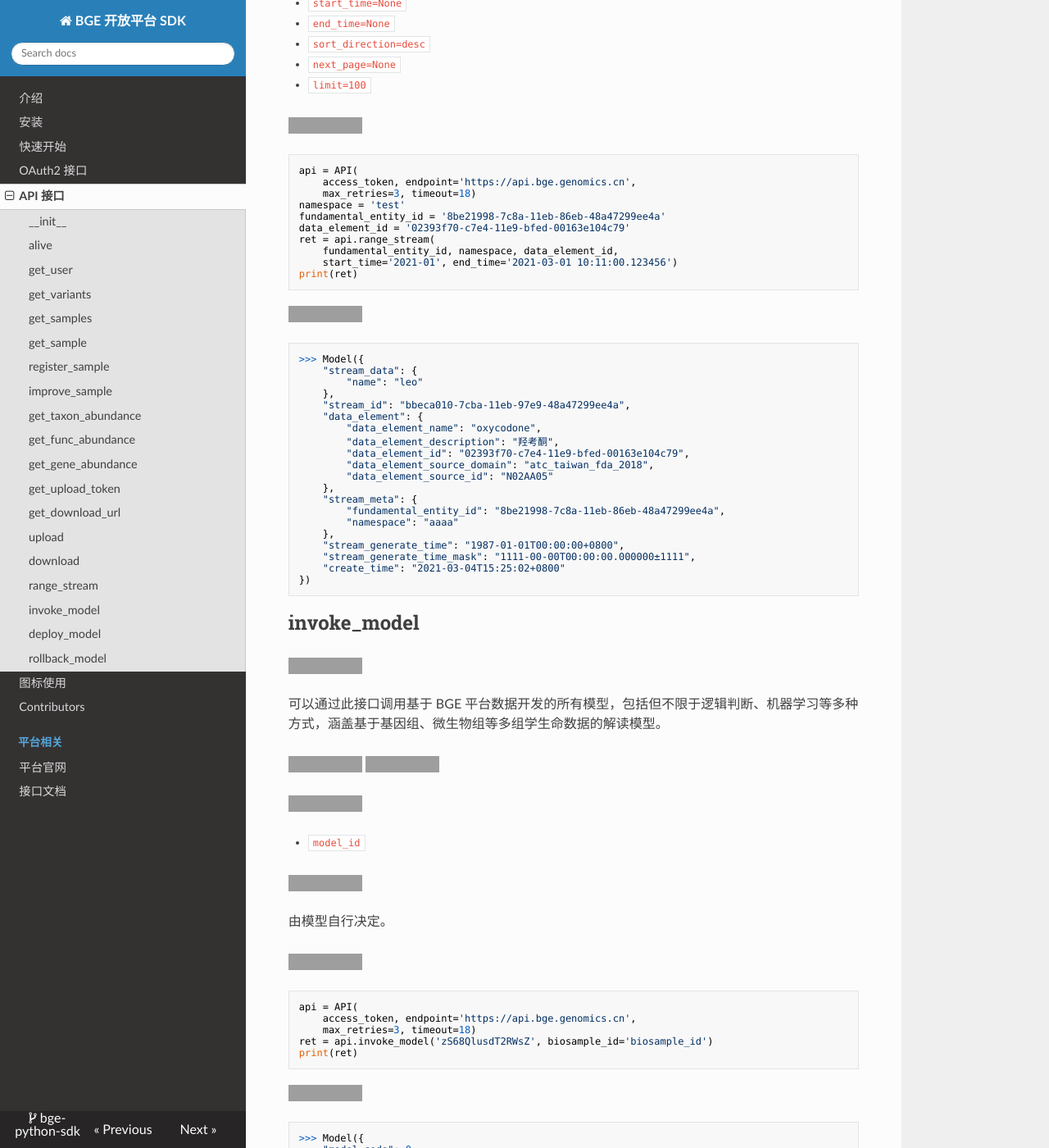
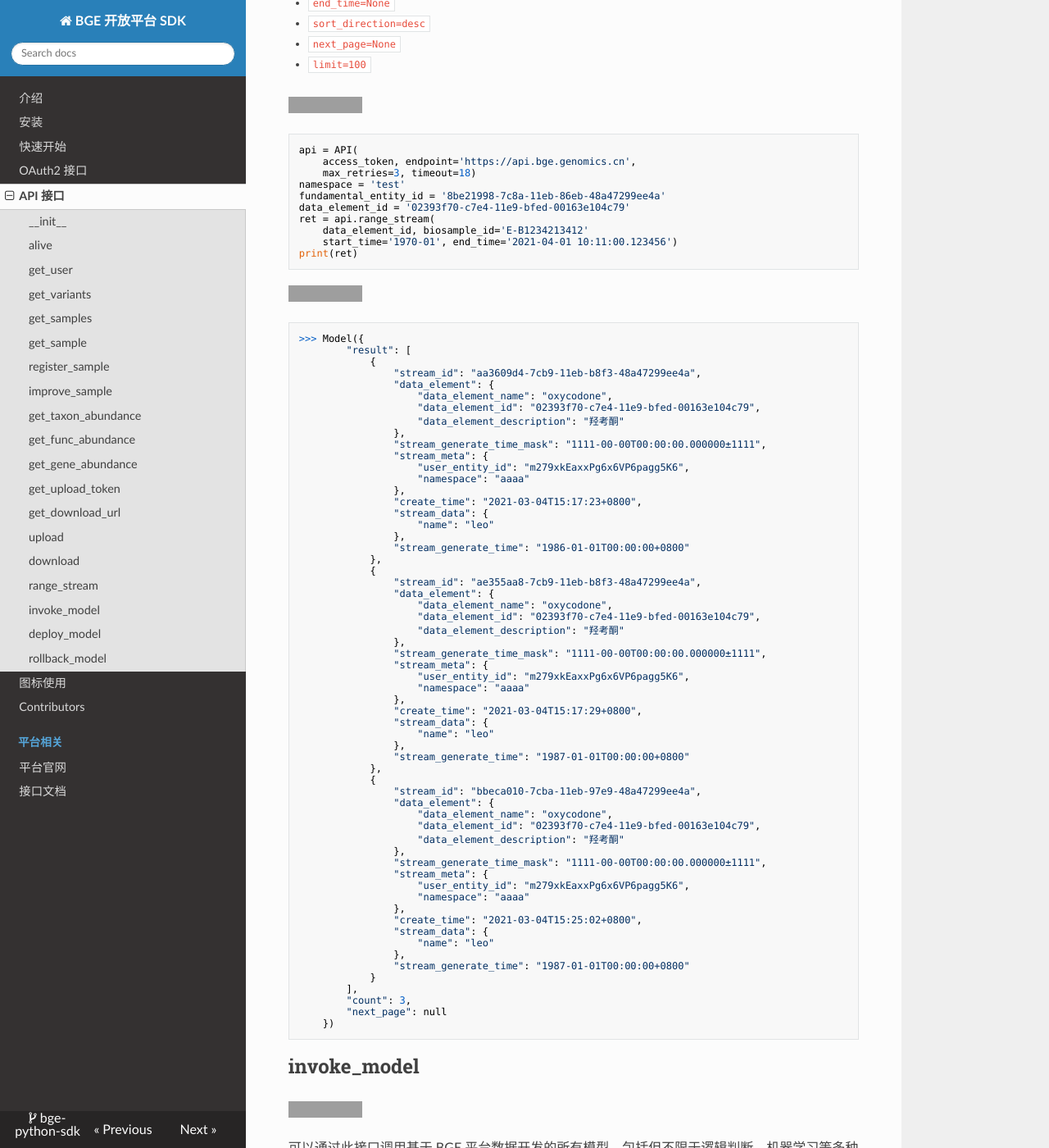
Before and after one commit to teambge/bge-python-sdk, an MkDocs documentation site: the page built from docs/api.md, in a window 1280 px wide and 1400 px high, scrolled down 16583 px, cut to the strip 0-1400 px from the top of the window. Shown: the whole strip at 82% size. Built offline with MkDocs 1.6.1, drawn with Linux system fonts in a browser that asks for light colours; nearby versions of some CDN libraries; old or Windows-style settings are respelled for this version of MkDocs; some of the changed text lies outside the part shown; grey boxes are pictures that could not be loaded.

Commit message:
docs: 修改数据流范围查询接口文档

````diff
--- a/docs/api.md
+++ b/docs/api.md
@@ -929,12 +929,11 @@
 
 ![args](https://img.shields.io/badge/参数-args-blue)
 
-* `fundamental_entity_id`
-* `namespace`
 * `data_element_id`
 
 ![kwargs](https://img.shields.io/badge/参数-kwargs-blue)
 
+* `biosample_id=None`: 客户端模式下，必须提供参数 biosample_id
 * `start_time=None`
 * `end_time=None`
 * `sort_direction=desc`
@@ -951,8 +950,8 @@
 fundamental_entity_id = '8be21998-7c8a-11eb-86eb-48a47299ee4a'
 data_element_id = '02393f70-c7e4-11e9-bfed-00163e104c79'
 ret = api.range_stream(
-    fundamental_entity_id, namespace, data_element_id,
-    start_time='2021-01', end_time='2021-03-01 10:11:00.123456')
+    data_element_id, biosample_id='E-B1234213412'
+    start_time='1970-01', end_time='2021-04-01 10:11:00.123456')
 print(ret)
 ```
 
@@ -960,25 +959,65 @@
 
 ```python
 >>> Model({
-    "stream_data": {
-        "name": "leo"
-    },
-    "stream_id": "bbeca010-7cba-11eb-97e9-48a47299ee4a",
-    "data_element": {
-        "data_element_name": "oxycodone",
-        "data_element_description": "羟考酮",
-        "data_element_id": "02393f70-c7e4-11e9-bfed-00163e104c79",
-        "data_element_source_domain": "atc_taiwan_fda_2018",
-        "data_element_source_id": "N02AA05"
-    },
-    "stream_meta": {
-        "fundamental_entity_id": "8be21998-7c8a-11eb-86eb-48a47299ee4a",
-        "namespace": "aaaa"
-    },
-    "stream_generate_time": "1987-01-01T00:00:00+0800",
-    "stream_generate_time_mask": "1111-00-00T00:00:00.000000±1111",
-    "create_time": "2021-03-04T15:25:02+0800"
-})
+        "result": [
+            {
+                "stream_id": "aa3609d4-7cb9-11eb-b8f3-48a47299ee4a",
+                "data_element": {
+                    "data_element_name": "oxycodone",
+                    "data_element_id": "02393f70-c7e4-11e9-bfed-00163e104c79",
+                    "data_element_description": "羟考酮"
+                },
+                "stream_generate_time_mask": "1111-00-00T00:00:00.000000±1111",
+                "stream_meta": {
+                    "user_entity_id": "m279xkEaxxPg6x6VP6pagg5K6",
+                    "namespace": "aaaa"
+                },
+                "create_time": "2021-03-04T15:17:23+0800",
+                "stream_data": {
+                    "name": "leo"
+                },
+                "stream_generate_time": "1986-01-01T00:00:00+0800"
+            },
+            {
+                "stream_id": "ae355aa8-7cb9-11eb-b8f3-48a47299ee4a",
+                "data_element": {
+                    "data_element_name": "oxycodone",
+                    "data_element_id": "02393f70-c7e4-11e9-bfed-00163e104c79",
+                    "data_element_description": "羟考酮"
+                },
+                "stream_generate_time_mask": "1111-00-00T00:00:00.000000±1111",
+                "stream_meta": {
+                    "user_entity_id": "m279xkEaxxPg6x6VP6pagg5K6",
+                    "namespace": "aaaa"
+                },
+                "create_time": "2021-03-04T15:17:29+0800",
+                "stream_data": {
+                    "name": "leo"
+                },
+                "stream_generate_time": "1987-01-01T00:00:00+0800"
+            },
+            {
+                "stream_id": "bbeca010-7cba-11eb-97e9-48a47299ee4a",
+                "data_element": {
+                    "data_element_name": "oxycodone",
+                    "data_element_id": "02393f70-c7e4-11e9-bfed-00163e104c79",
+                    "data_element_description": "羟考酮"
+                },
+                "stream_generate_time_mask": "1111-00-00T00:00:00.000000±1111",
+                "stream_meta": {
+                    "user_entity_id": "m279xkEaxxPg6x6VP6pagg5K6",
+                    "namespace": "aaaa"
+                },
+                "create_time": "2021-03-04T15:25:02+0800",
+                "stream_data": {
+                    "name": "leo"
+                },
+                "stream_generate_time": "1987-01-01T00:00:00+0800"
+            }
+        ],
+        "count": 3,
+        "next_page": null
+    })
 ```
 
 
````
